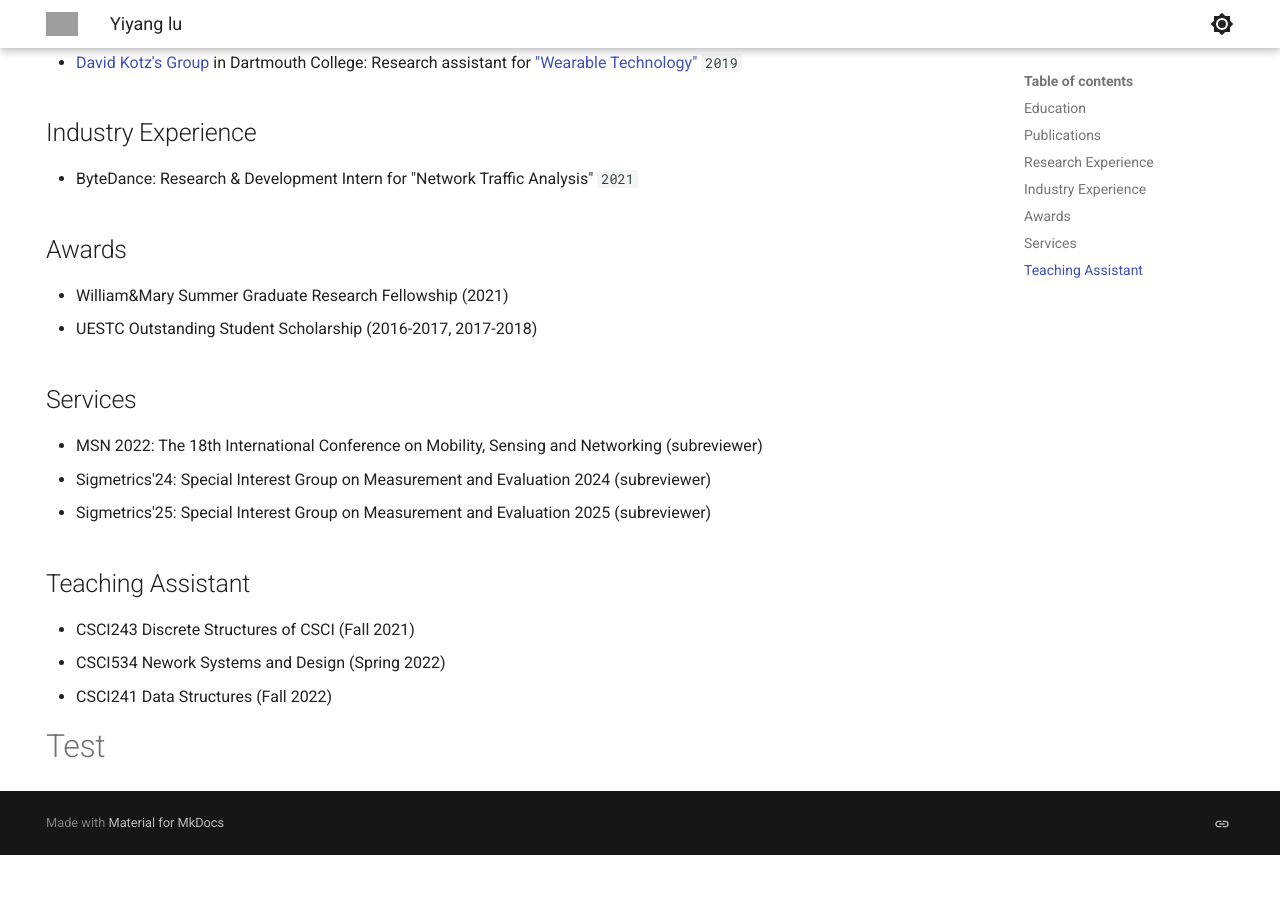
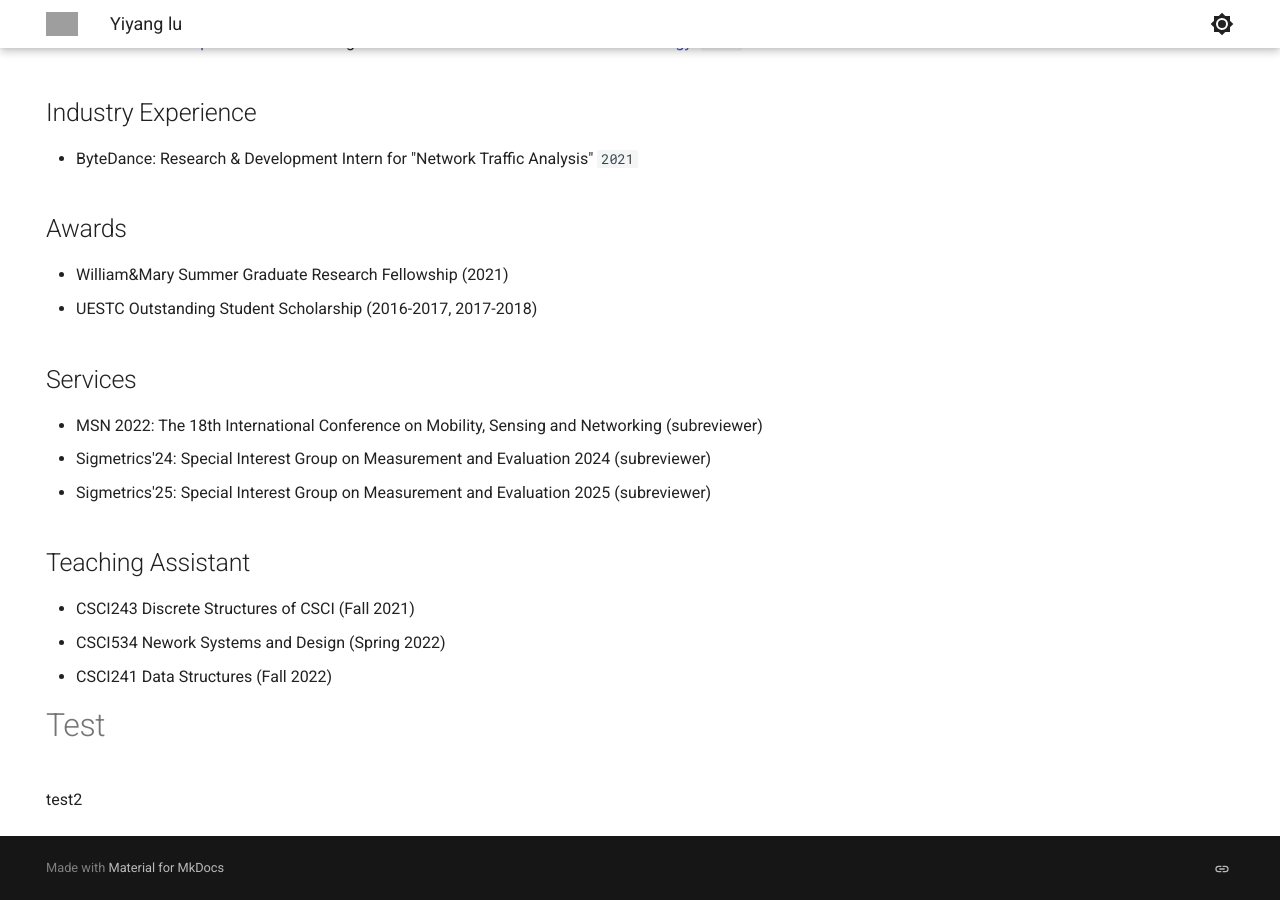
Before and after one commit to YiyangLu/yiyanglu.github.io, an MkDocs documentation site: the page built from docs/index.md, in a window 1280 px wide and 900 px high, scrolled down 1214 px. Built offline with MkDocs 1.6.1 and Material for MkDocs 9.7.7, drawn with Linux system fonts in a browser that asks for light colours; before the commit the page ends 2069 px from its top, so only the background shows below that; grey boxes are pictures that could not be loaded.

Commit message:
Update index.md to add new test

```diff
--- a/docs/index.md
+++ b/docs/index.md
@@ -1,7 +1,7 @@
 ---
 hide:
   - navigation
-#   - toc
+  - toc
 
 # glightbox.auto_caption: true
 
@@ -85,3 +85,5 @@
 - CSCI241 Data Structures (Fall 2022)
 
 # Test
+
+test2
```
